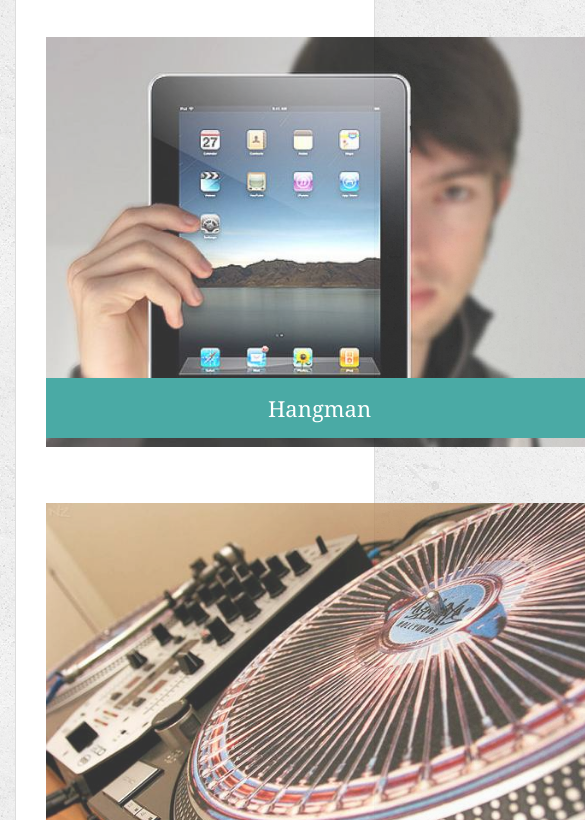
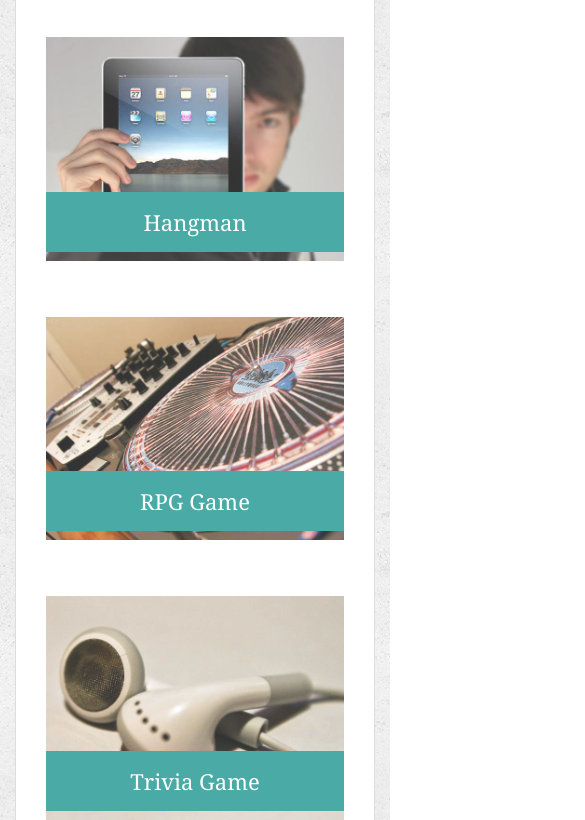
Before and after one commit to Phireous/portfolio1, a plain HTML site: page portfolio.html in a window 390 px wide. Shown: the part 272-1092 px from the top of the page, 585 px wide, since content can reach past the window. Drawn offline with Linux system fonts and the light colour scheme.

Commit message:
fixed images on mobile

```diff
--- a/assets/css/style.css
+++ b/assets/css/style.css
@@ -253,7 +253,7 @@ input[type=submit] {
   }
 
   .work {
-    width: 420px;
+    width: 100%;
   }
 }
 
@@ -279,7 +279,7 @@ input[type=submit] {
   }
 
   .work {
-    width: 323px;
+    width: 100%;
   }
 }
 
@@ -312,6 +312,6 @@ input[type=submit] {
   }
 
   .work {
-    width: 547px;
+    width: 100%;
   }
 }
```
